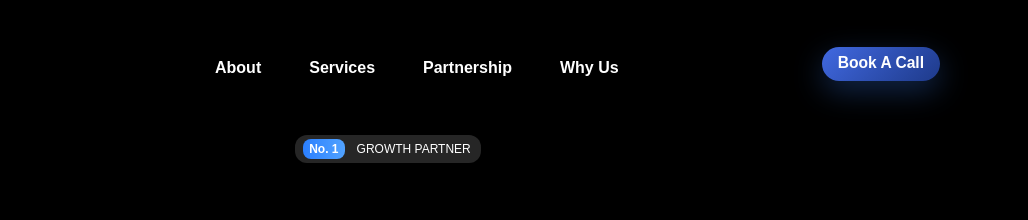
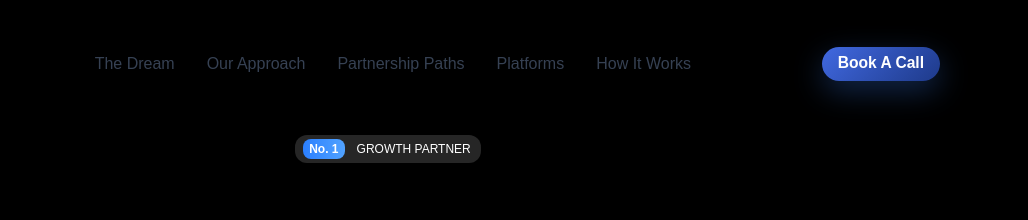
Before and after one commit to allwellazubike/incomio, a website: page src/index.html in a window 1280 px wide. Shown: the top 220 px of the page, 252-1280 px from the left. Drawn offline with Linux system fonts and the light colour scheme; a web font is replaced by a local one.

Commit message:
testing out new navbar

```diff
--- a/src/index.html
+++ b/src/index.html
@@ -13,8 +13,9 @@
   <body class="satoshi">
     <header class="bg-black pb-5">
       <!-- navbar -->
+
       <nav
-        class="container mx-auto pt-4 lg:pt-10 pb-5 pr-5 lg:pr-7 pl-5 lg:pl-7"
+        class="container mx-auto  pt-4 lg:pt-10 pb-5 pr-5 lg:pr-7 pl-5 lg:pl-7"
       >
         <div class="flex items-center justify-between space-x-6">
           <div class="">
@@ -30,14 +31,22 @@
             </h1> -->
           </div>
 
-          <div
+          <div class="hidden md:flex items-center gap-8">
+          <a href="#dream" class="text-gray-700 hover:text-black transition-colors">The Dream</a>
+          <a href="#difference" class="text-gray-700 hover:text-black transition-colors">Our Approach</a>
+          <a href="#paths" class="text-gray-700 hover:text-black transition-colors">Partnership Paths</a>
+          <a href="#platforms" class="text-gray-700 hover:text-black transition-colors">Platforms</a>
+          <a href="#process" class="text-gray-700 hover:text-black transition-colors">How It Works</a>
+        </div>
+
+          <!-- <div
             class="text-[#ffffff] hidden font-semibold md:hidden lg:flex text-[0.25rem] md:text-[1rem] lg:text-[1rem] flex-row md:mr-2 lg:mr-8 md:space-x-7 md:-mb-2 md:ml-0 lg:ml-14 lg:-mb-3. lg:space-x-12"
           >
-            <a href="">About</a>
-            <a href="">Services</a>
-            <a href="">Partnership</a>
-            <a href="">Why Us</a>
-          </div>
+            <a href="">App Studio</a>
+            <a href="">E-Commerce Studio</a>
+            <a href="">Blockchain Studio</a>
+            <a href="">Digital Products Studio</a>
+          </div> -->
 
           <!-- Mobile Dropdown Menu -->
           <div
```
